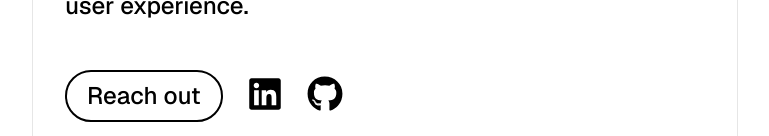
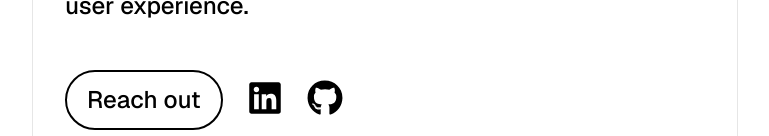
Before and after one commit to migoll/chrlnd.com, a Next.js app: page / in a window 1280 px wide. Shown: the part 664-800 px from the top of the page, without its empty margins (255-1024 px from the left). Built offline with nearby package versions, Linux system fonts and the light colour scheme.

Commit message:
added custom button border radius

```diff
--- a/src/app/my-work/test/page.tsx
+++ b/src/app/my-work/test/page.tsx
@@ -38,7 +38,7 @@ export default function HomePage() {
         </div>
         <div className="flex gap-6 items-center">
           <a href="mailto:chris.lund02@gmail.com">
-            <button className="text-2xl font-medium border-2 border-black rounded-full py-2 px-5 hover:bg-neutral-900 hover:text-neutral-100">
+            <button className="text-2xl font-medium border-3 border-black rounded-full py-3 px-5 hover:bg-neutral-900 hover:text-neutral-100">
               Reach out
             </button>
           </a>
--- a/src/app/page.tsx
+++ b/src/app/page.tsx
@@ -38,7 +38,7 @@ export default function HomePage() {
         </div>
         <div className="flex gap-6 items-center">
           <a href="mailto:chris.lund02@gmail.com">
-            <button className="text-2xl font-medium border-2 border-black rounded-full py-2 px-5 hover:bg-neutral-900 hover:text-neutral-100">
+            <button className="text-2xl font-medium border-2 border-black rounded-full py-3 px-5 hover:bg-neutral-900 hover:text-neutral-100">
               Reach out
             </button>
           </a>
--- a/tailwind.config.ts
+++ b/tailwind.config.ts
@@ -15,6 +15,9 @@ const config: Config = {
       screens: {
         "custom-sm": "706px",
       },
+      borderWidth: {
+        "3": "3px",
+      },
     },
   },
   plugins: [],
```
